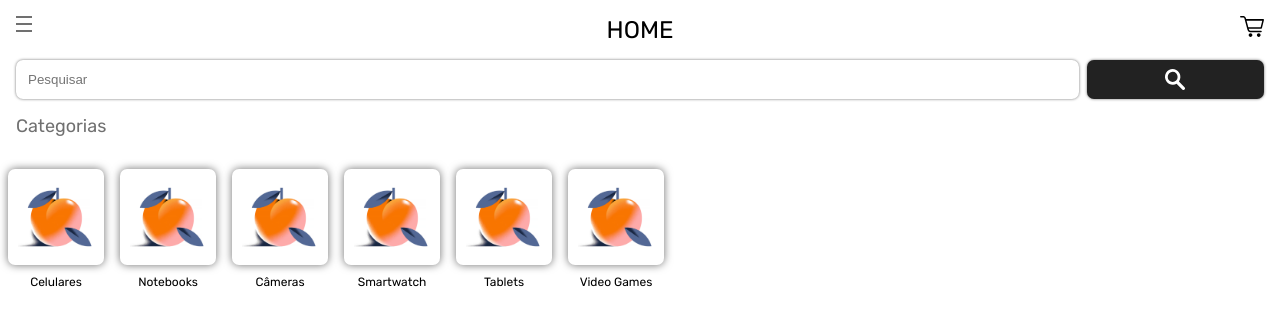
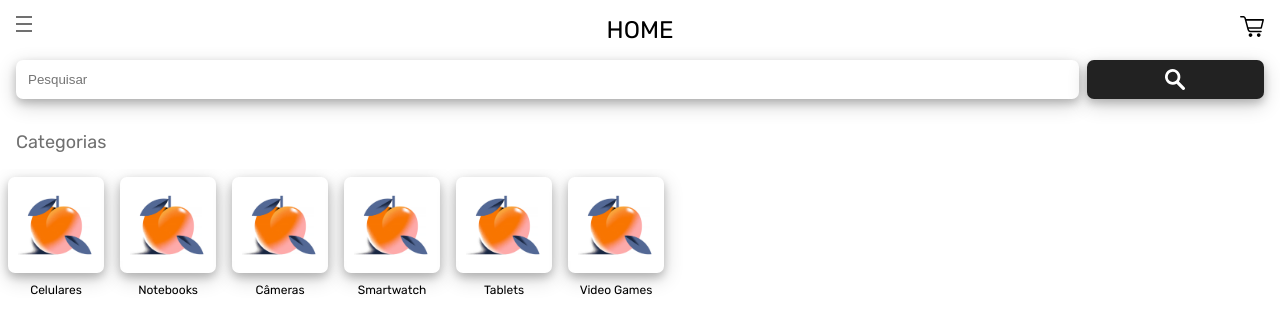
Before and after one commit to WesleyCamara/shop, a React (Create React App) app: page / in a window 1280 px wide. Shown: the top 334 px of the page. Built offline with nearby package versions, Linux system fonts and the light colour scheme.

Commit message:
Changed shadow

```diff
--- a/src/Components/Categories/Categories.module.css
+++ b/src/Components/Categories/Categories.module.css
@@ -1,6 +1,8 @@
 .categoriesTitle {
   font-size: var(--font-size-title);
   margin: 1rem;
+  margin-top: 2rem;
+
   color: var(--color-primary);
 }
 
@@ -11,7 +13,7 @@
 }
 
 .categories li {
-  margin: 1rem 0.5rem;
+  margin: 0.5rem;
   text-align: center;
 }
 
@@ -20,7 +22,7 @@
   place-items: center;
   width: 6rem;
   height: 6rem;
-  box-shadow: 0 0 8px #707070;
+  box-shadow: var(--shadow-dark);
   border-radius: 7px;
 }
 
--- a/src/Components/Search/Search.js
+++ b/src/Components/Search/Search.js
@@ -7,7 +7,7 @@ export const Search = () => {
     <form className={styles.form}>
       <input placeholder="Pesquisar" />
       <button>
-        <img src={searchIcon} className={styles.searchIcon} />
+        <img src={searchIcon} alt="Pesquisar" className={styles.searchIcon} />
       </button>
     </form>
   );
--- a/src/Components/Search/Search.module.css
+++ b/src/Components/Search/Search.module.css
@@ -8,7 +8,7 @@
 .form input {
   display: block;
   padding: 0.75rem;
-  box-shadow: 0 0 3px #707070;
+  box-shadow: var(--shadow-dark);
   border-radius: 7px;
 }
 
@@ -17,6 +17,6 @@
   place-items: center;
   background: var(--color-dark);
   border-radius: 7px;
-  box-shadow: 0 0 3px #707070;
+  box-shadow: var(--shadow-dark);
   padding: 0;
 }
--- a/src/style.css
+++ b/src/style.css
@@ -15,6 +15,9 @@
   --line-height-title: 1.5rem;
   --line-height-text: 1.5rem;
   --line-height-detail: 1.125rem;
+
+  --shadow-dark: 0 4px 8px 0 rgba(0, 0, 0, 0.2),
+    0 6px 20px 0 rgba(0, 0, 0, 0.19);
 }
 
 body {
```
Also changed, not shown: 1 other file (tests, documents, lock files or other folders).
